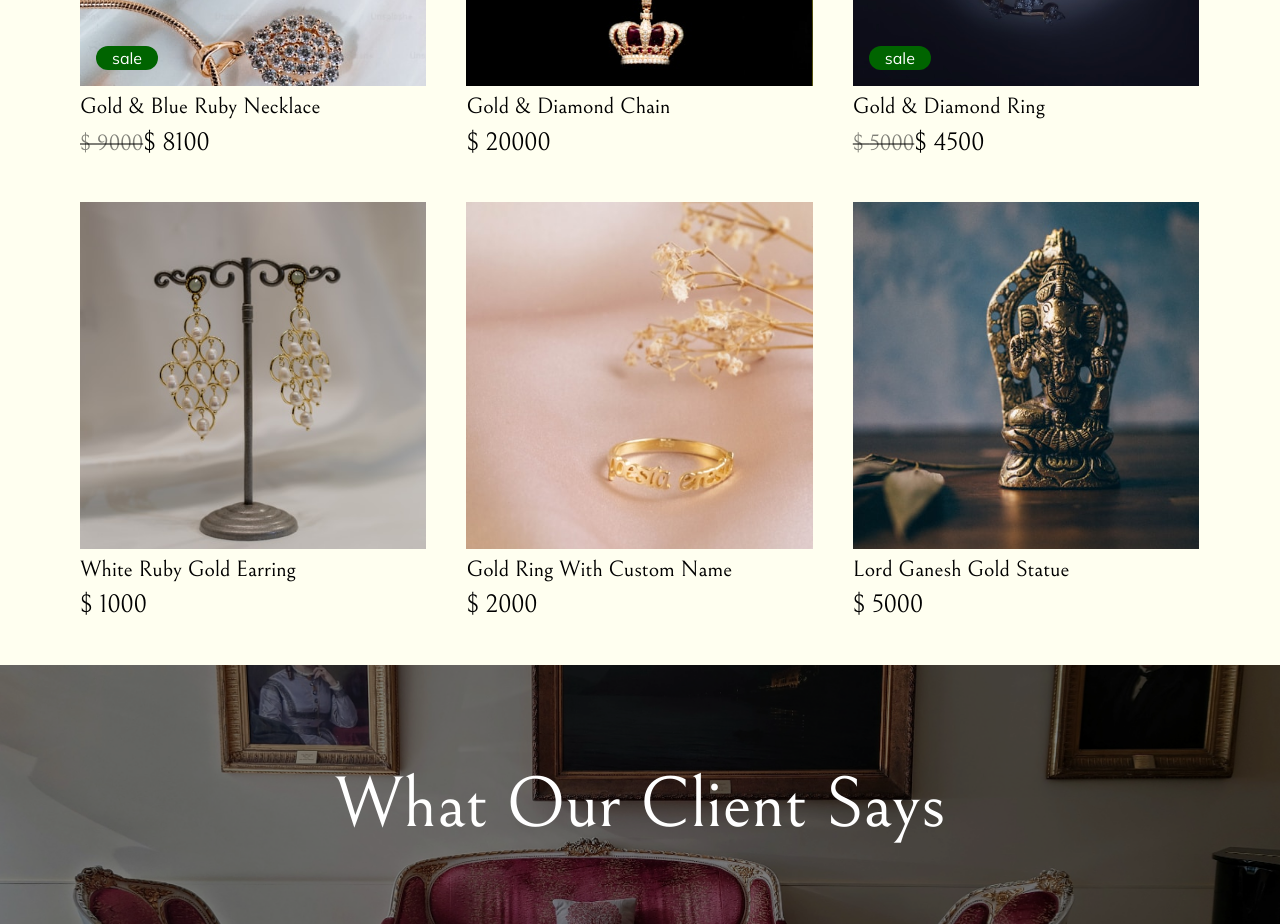
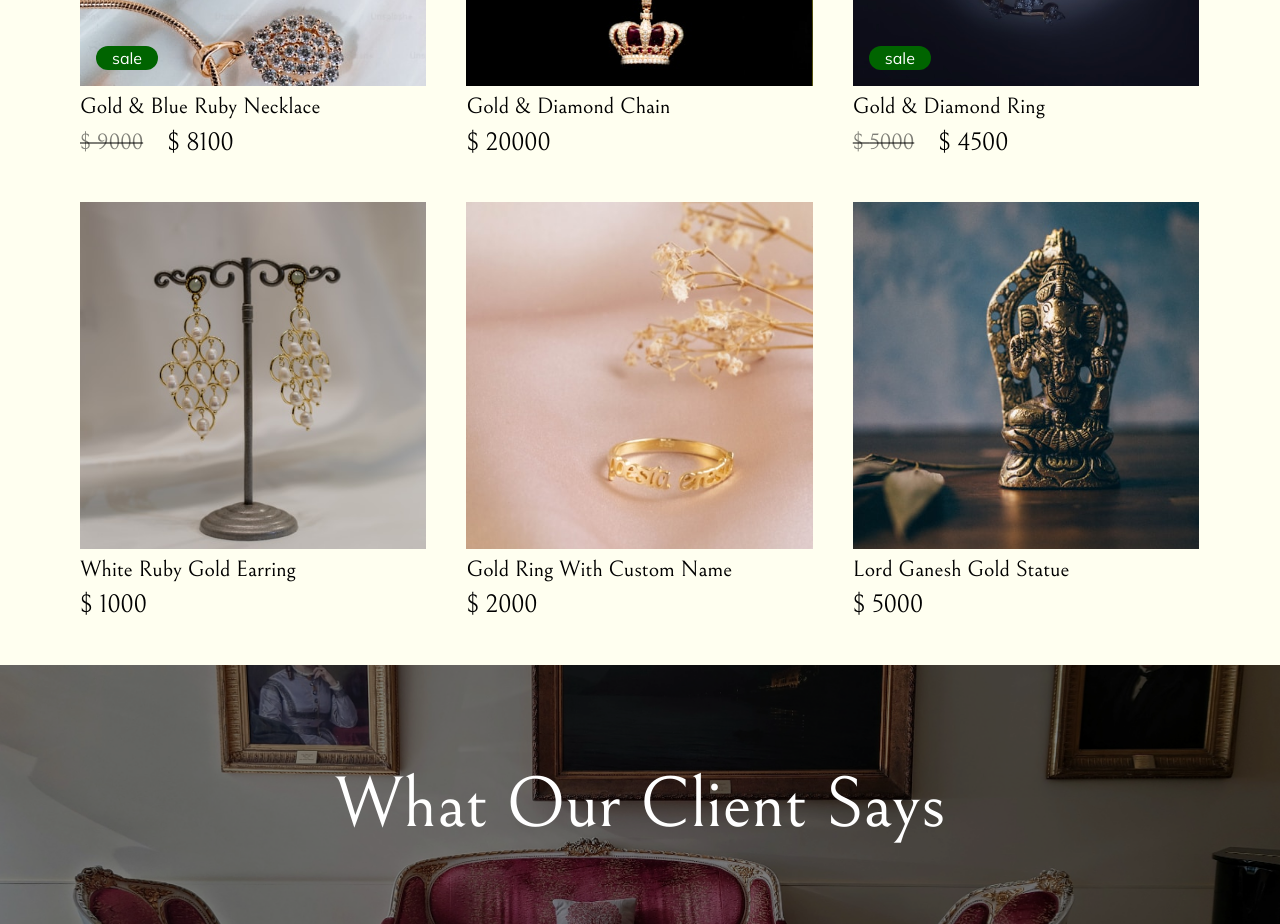
Before and after one commit to pravesh-dev/Jewellery-Shop, a React (Vite) app: page / in a window 1280 px wide. Shown: the part 2340-3264 px from the top of the page. Built offline with nearby package versions, Linux system fonts and the light colour scheme.

Commit message:
finished card designing with functionalities

```diff
--- a/src/Components/LandingPage/ShopByCategories.jsx
+++ b/src/Components/LandingPage/ShopByCategories.jsx
@@ -47,7 +47,7 @@ function ShopByCategories() {
         <h2 className="text-black text-[0.7rem] mt-1 sm:text-[1.2rem] lg:text-[1.4rem]">
           {item.name}
         </h2>
-        <h3 className="text-black text-[0.8rem] sm:text-[1.3rem] lg:text-[1.6rem]">
+        <h3 className="text-black text-[0.8rem] flex items-center gap-2 sm:text-[1.3rem] lg:text-[1.6rem] lg:gap-6">
           {item.onSale ? (
             <>
               <span className="text-black/50 line-through text-[0.6rem] sm:text-[1.1rem] lg:text-[1.4rem]">$ {item.price}</span>
@@ -81,7 +81,7 @@ function ShopByCategories() {
           </button>
         ))}
       </div>
-      <div className="w-full flex-wrap gap-2 flex relative justify-center sm:gap-10 lg:gap-0 lg:justify-between lg:gap-y-[5vw] xl:w-[70rem] xl:gap-10 xl:justify-start">
+      <div className="w-full flex-wrap gap-2 flex relative justify-center sm:gap-10 lg:gap-10 xl:w-[70rem] xl:gap-10 xl:justify-start">
         {renderItems(activeTab)}
       </div>
       <button
```
